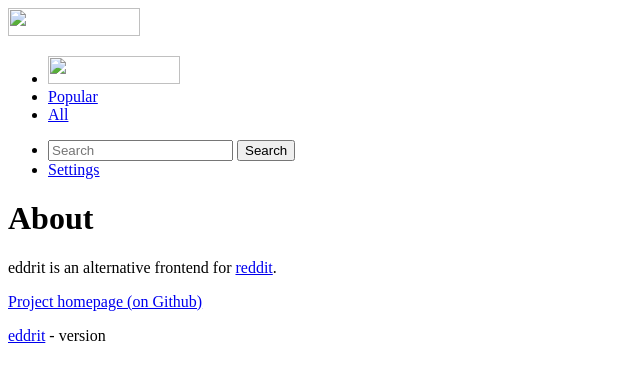
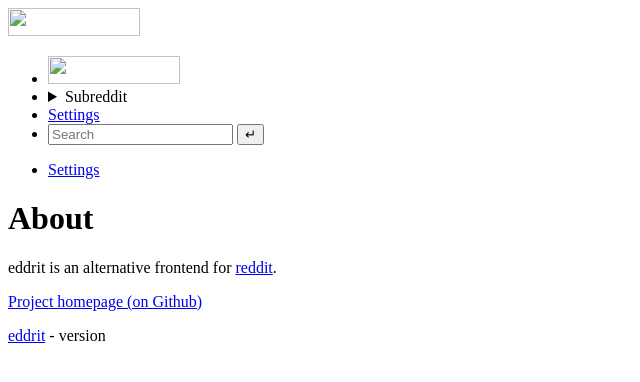
Before and after one commit to corenting/eddrit, a Python web app: template templates/about.html in a window 1280 px wide. Shown: the top 382 px of the page, without its empty margins (0-640 px from the left). Run offline with Jinja, Linux system fonts and the light colour scheme; the template is opened without the code that fills it, so the values that code supplies are empty.

Commit message:
feat: rework nav

```diff
--- a/templates/header.html
+++ b/templates/header.html
@@ -7,30 +7,35 @@
         {# Logo #}
         <li class="desktop-only">
             <a href="{{ url_for('root', path='') }}">
-                <img src="{{ url_for('static_with_key', key=global.app_version, path='images/logo.svg') }}" width="132" height="28">
+                <img src="{{ url_for('static_with_key', key=global.app_version, path='images/logo.svg') }}" width="132"
+                    height="28">
             </a>
         </li>
 
         {# Main links #}
         <li>
-            <a href="/">
-                Popular
-            </a>
+            <details class="dropdown">
+                <summary>
+                    Subreddit
+                </summary>
+                <ul class="nav-subreddit-dropdown" dir="ltr">
+                    <li><a href="/">/r/popular</a></li>
+                    <li><a href="/r/all">/r/all</a></li>
+                </ul>
+            </details>
+        </li>
+        <li class="small-only">
+            <a href="/settings">Settings</a>
         </li>
         <li>
-            <a href="/r/all">
-                All
-            </a>
+            <form role="search" class="nav-search" action="/search" method="get">
+                <input type="search" id="search" name="q" placeholder="Search">
+                <input type="submit" value="↵" />
+            </form>
         </li>
     </ul>
 
-    <ul class="align-items-baseline">
-        <li >
-            <form role="search" class="nav-search" action="/search" method="get">
-                <input type="search" id="search" name="q" placeholder="Search">
-                <input type="submit" value="Search" />
-            </form>
-        </li>
+    <ul class="not-phone-only align-items-baseline">
         <li>
             <a href="/settings">Settings</a>
         </li>
```
Also changed, not shown: static/css/main.css (+30 -3 lines).
